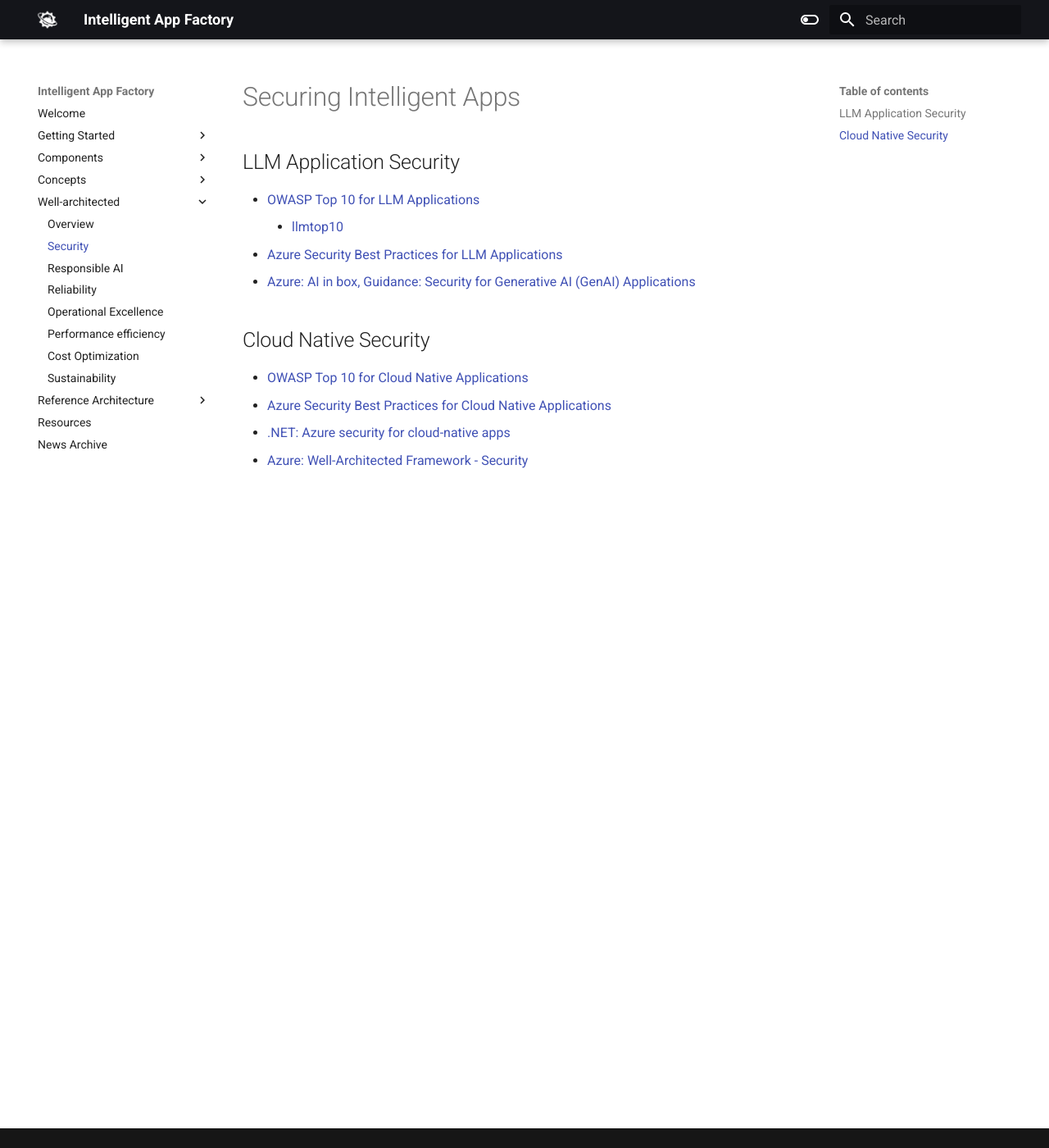
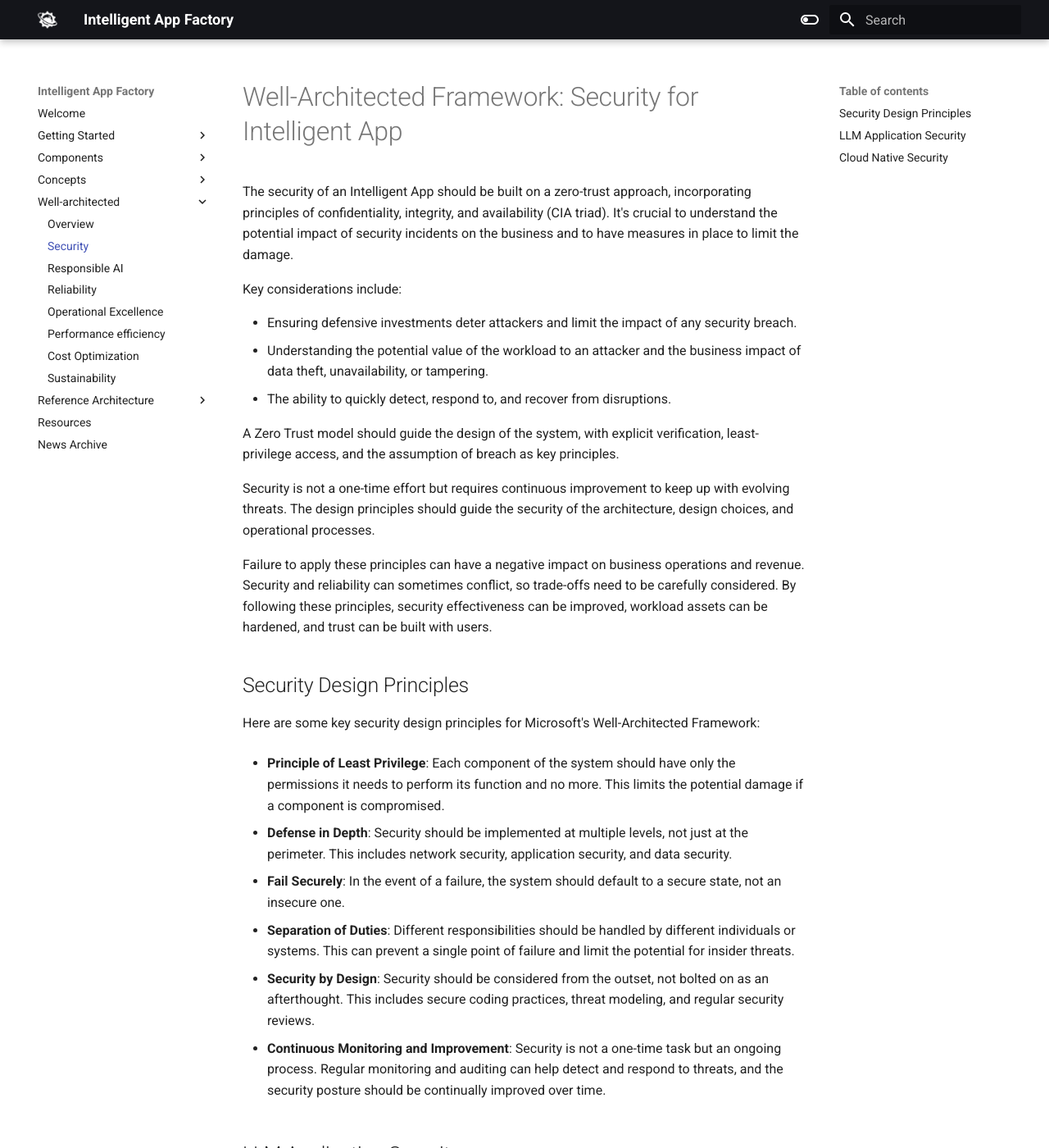
Before and after one commit to LoganDavidTalbot/IntelligentAppFactory, an MkDocs documentation site: the page built from docs/well-architected/security.md, in a window 1280 px wide and 1400 px high. Shown: the whole window at 82% size. Built offline with MkDocs 1.6.1 and Material for MkDocs 9.7.7, drawn with Linux system fonts in a browser that asks for light colours.

Commit message:
Add tradeoff between the pillars and security design principles to Well-Architected Framework documentation

```diff
--- a/docs/well-architected/security.md
+++ b/docs/well-architected/security.md
@@ -1,5 +1,34 @@
-# Securing Intelligent Apps
+# Well-Architected Framework: Security for Intelligent App
 
+The security of an Intelligent App should be built on a zero-trust approach, incorporating principles of confidentiality, integrity, and availability (CIA triad). It's crucial to understand the potential impact of security incidents on the business and to have measures in place to limit the damage.
+
+Key considerations include:
+
+- Ensuring defensive investments deter attackers and limit the impact of any security breach.
+- Understanding the potential value of the workload to an attacker and the business impact of data theft, unavailability, or tampering.
+- The ability to quickly detect, respond to, and recover from disruptions.
+
+A Zero Trust model should guide the design of the system, with explicit verification, least-privilege access, and the assumption of breach as key principles.
+
+Security is not a one-time effort but requires continuous improvement to keep up with evolving threats. The design principles should guide the security of the architecture, design choices, and operational processes.
+
+Failure to apply these principles can have a negative impact on business operations and revenue. Security and reliability can sometimes conflict, so trade-offs need to be carefully considered. By following these principles, security effectiveness can be improved, workload assets can be hardened, and trust can be built with users.
+
+## Security Design Principles
+
+Here are some key security design principles for Microsoft's Well-Architected Framework:
+
+- **Principle of Least Privilege**: Each component of the system should have only the permissions it needs to perform its function and no more. This limits the potential damage if a component is compromised.
+
+- **Defense in Depth**: Security should be implemented at multiple levels, not just at the perimeter. This includes network security, application security, and data security.
+
+- **Fail Securely**: In the event of a failure, the system should default to a secure state, not an insecure one.
+
+- **Separation of Duties**: Different responsibilities should be handled by different individuals or systems. This can prevent a single point of failure and limit the potential for insider threats.
+
+- **Security by Design**: Security should be considered from the outset, not bolted on as an afterthought. This includes secure coding practices, threat modeling, and regular security reviews.
+
+- **Continuous Monitoring and Improvement**: Security is not a one-time task but an ongoing process. Regular monitoring and auditing can help detect and respond to threats, and the security posture should be continually improved over time.
 
 ## LLM Application Security
 - [OWASP Top 10 for LLM Applications](https://owasp.org/www-project-top-10-for-large-language-model-applications/)
```
Also changed, not shown: docs/well-architected/overview.md (+4 -0 lines).
